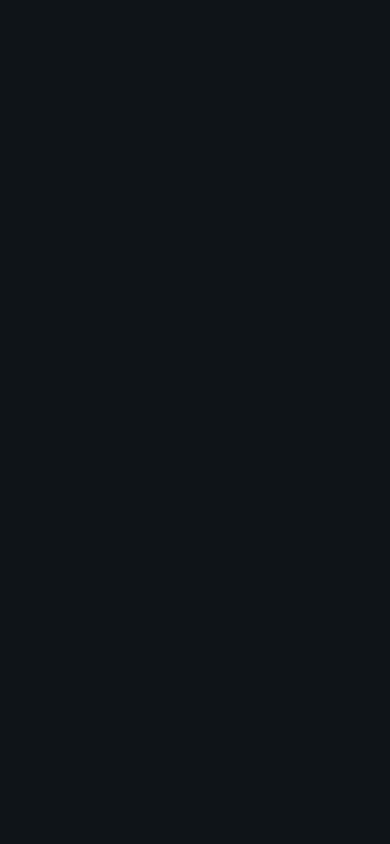
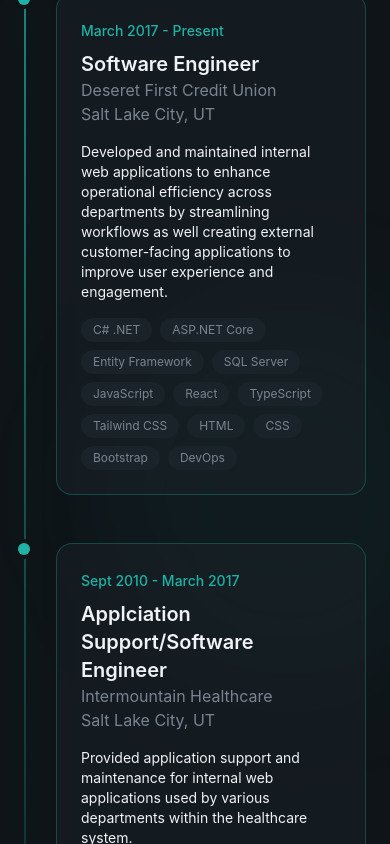
Before and after one commit to stuarts205/stuart-smith-dev, a React (Vite) app: page / in a window 390 px wide. Shown: the part 6826-7670 px from the top of the page. Before the commit the page ends 6363 px from the top, so only its background shows below. Built offline with nearby package versions, Linux system fonts and the light colour scheme.

Commit message:
experience

```diff
--- a/index.html
+++ b/index.html
@@ -2,7 +2,7 @@
 <html lang="en">
   <head>
     <meta charset="UTF-8" />
-    <link rel="icon" type="image/svg+xml" href="/vite.svg" />
+    <link rel="icon" type="image/svg+xml" href="/portrait.svg" />
     <meta name="viewport" content="width=device-width, initial-scale=1.0" />
     <title>Stuart Smith - Software Developer</title>
   </head>
--- a/src/index.css
+++ b/src/index.css
@@ -172,4 +172,10 @@
     backdrop-filter: blur(16px);
     box-shadow: 0 0 20px color-mix(in srgb, #26c4b8 20%, transparent);
   }
+
+  .timeline-glow {
+  box-shadow: 0 0 40px
+    color-mix(in srgb, var(--color-primary) 35%, transparent),
+    0 0 80px color-mix(in srgb, var(--color-primary) 25%, transparent);
 }
+}
--- a/src/sections/experience.jsx
+++ b/src/sections/experience.jsx
@@ -1,7 +1,138 @@
+const experiences = [
+  {
+    period: "March 2017 - Present",
+    role: "Software Engineer",
+    company: "Deseret First Credit Union",
+    description:
+      "Developed and maintained internal web applications to enhance operational efficiency across " +
+      "departments by streamlining workflows as well creating external customer-facing applications to improve user experience and engagement.",
+    techologies: [
+      "C# .NET",
+      "ASP.NET Core",
+      "Entity Framework",
+      "SQL Server",
+      "JavaScript",
+      "React",
+      "TypeScript",
+      "Tailwind CSS",
+      "HTML",
+      "CSS",
+      "Bootstrap",
+      "DevOps",
+    ],
+    current: true,
+    location: "Salt Lake City, UT",
+  },
+  {
+    period: "Sept 2010 - March 2017",
+    role: "Applciation Support/Software Engineer",
+    company: "Intermountain Healthcare",
+    description:
+      "Provided application support and maintenance for internal web applications used by various departments within the healthcare system. ",
+    techologies: [
+      "C# .NET",
+      "ASP.NET Web Apps",
+      "Win Forms",
+      "Oracle",
+      "HTML",
+      "CSS",
+      "Bootstrap",
+    ],
+    current: false,
+    location: "Salt Lake City, UT",
+  },
+  {
+    period: "Oct 2009 - Aug 2010",
+    role: "Software Engineer",
+    company: "Standard Register",
+    description:
+      " Built and deployed VB.NET applications for printing processes, improving efficiency and reducing errors in print jobs",
+    techologies: ["VB.NET", "SQL Server", "XML"],
+    current: false,
+    location: "Dallas, TX",
+  },
+];
+
 export const Experience = () => {
   return (
-    <section>
+    <section className="py-32 relative overflow-hidden" id="experience">
+      <div className="absolute top-1/2 left-1/4 w-96 h-96 bg-primary/5 rounded-full blur-3xl -translate-y-1/2" />
+      <div className="container mx-auto px-6 relative z-10">
+        <div className="max-w-3xl mb-16">
+          <span className="text-secondary-foreground text-sm font-medium tracking-wider uppercase animate-fade-in">
+            Career Journey
+          </span>
+          <h2 className="text-4xl md:text-5xl font-bold mt-4 mb-6 animate-fade-in animation-delay-100 text-secondary-foreground">
+            Experience that
+            <span className="font-serif italic font-normal text-white">
+              {" "}
+              matters
+            </span>
+          </h2>
+          <p className="space-y-4 text-muted-foreground animate-fade-in animation-delay-200">
+            Over the years, I've had the privilege of working with some
+            incredible teams and contributing to projects that have made a real
+            difference. Here's a snapshot of my professional journey so far.
+          </p>
+        </div>
+        <div className="relative">
+          <div
+            className="timeline-glow absolute left-0 md:left-1/2 top-0 bottom-0 w-[2px]
+            bg-gradient-to-b from-primary/70 via-primary/30 to-transparent md:-translate-x-1/2 shadow-[0_0_25px_rgba(32,178,166,0,0.8)]"
+          />
 
+          <div className="space-y-12">
+            {experiences.map((exp, index) => (
+              <div
+                key={index}
+                className="relative grid md:grid-cols-2 gap-8 animate-fade-in"
+                style={{ animationDelay: `${(index + 1) * 100}ms` }}
+              >
+                <div className="absolute left-0 md:left-1/2 top-0 w-3 h-3 bg-primary rounded-full -translate-x-1/2 ring-4 ring-background z-10">
+                  {exp.current && (
+                    <span className="absolute inset-0 rounded-full bg-primary animate-ping opacity-75"></span>
+                  )}
+                </div>
+                <div
+                  className={`pl-8 md:pl-0 ${
+                    index % 2 === 0
+                      ? "md:pr-16 md:text-right"
+                      : "md:col-start-2 md:pl-16"
+                  }`}
+                >
+                  <div
+                    className={`glass p-6 rounded-2xl border border-primary/30 hover:border-primary/50 transition-all duration-500`}
+                  >
+                    <span className="text-sm text-primary font-medium">
+                      {exp.period}
+                    </span>
+                    <h3 className="text-xl font-semibold mt-2">{exp.role}</h3>
+                    <p className="text-muted-foreground">{exp.company}</p>
+                    <p className="text-muted-foreground">{exp.location}</p>
+                    <p className="text-sm text-muted-foregroun mt-4">
+                      {exp.description}
+                    </p>
+                    <div
+                      className={`flex flex-wrap gap-2 mt-4 ${
+                        index % 2 === 0 ? "md:justify-end" : ""
+                      }`}
+                    >
+                      {exp.techologies.map((tech, techIndex) => (
+                        <span
+                          key={techIndex}
+                          className="px-3 py-1 bg-surface text-xs rounded-full text-muted-foreground"
+                        >
+                          {tech}
+                        </span>
+                      ))}
+                    </div>
+                  </div>
+                </div>
+              </div>
+            ))}
+          </div>
+        </div>
+      </div>
     </section>
-  )
-}
+  );
+};
```
Also changed, not shown: public/portrait.svg (added).
